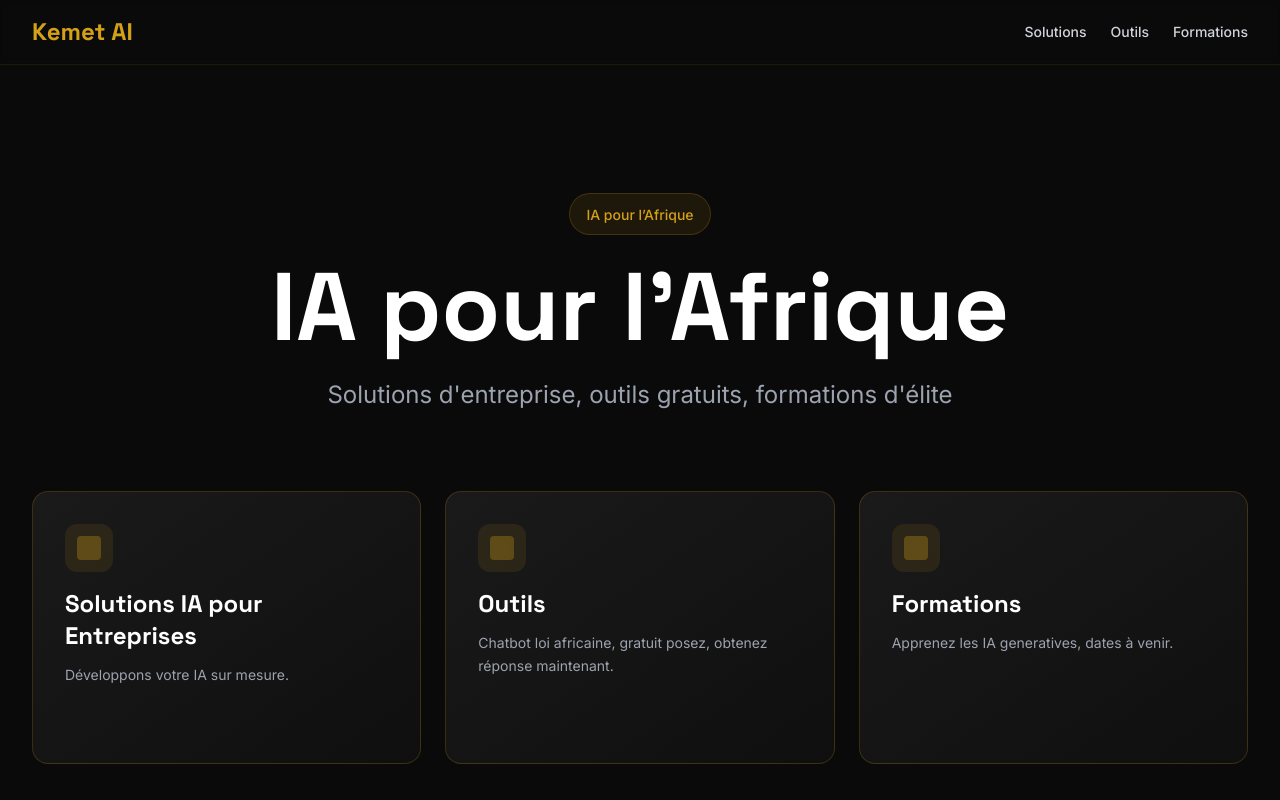
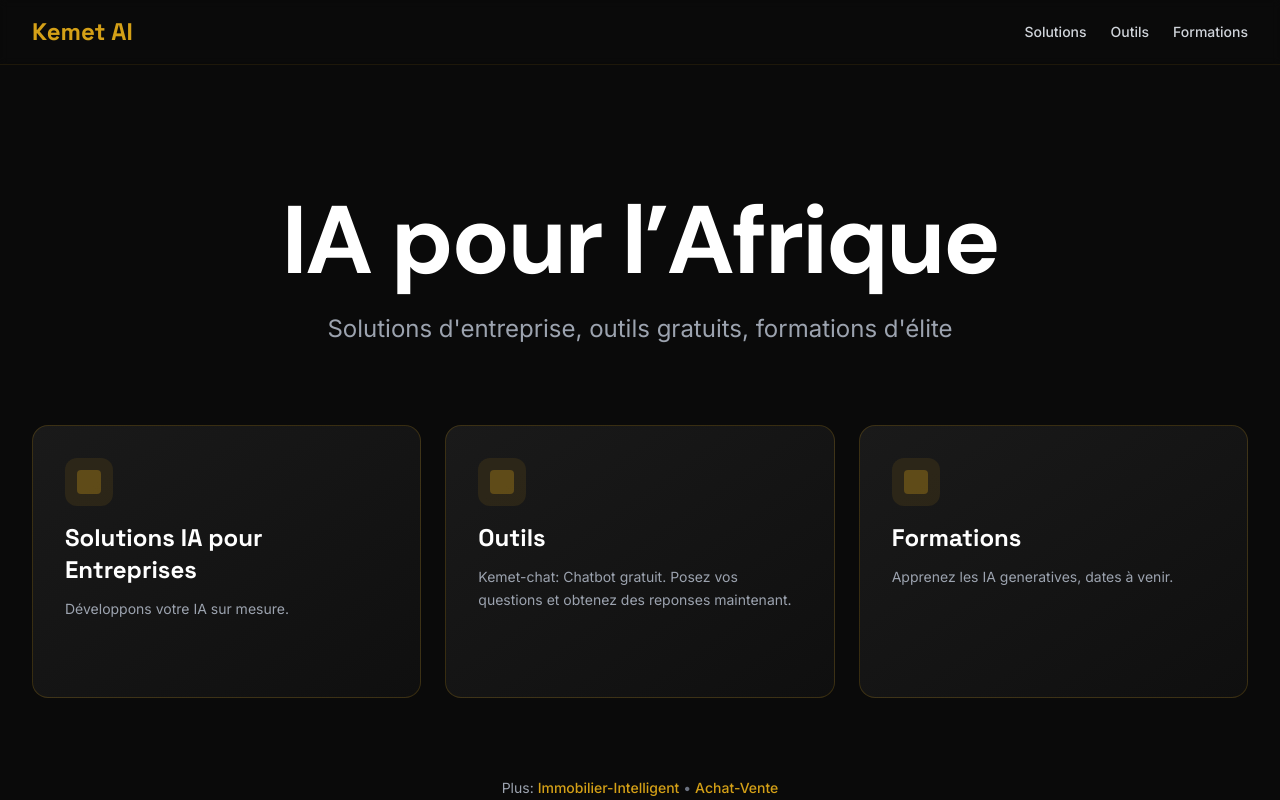
Before and after one commit to A-Njock/KEMET-AI, a React (Vite) app: page / in a window 1280 px wide. Shown: the top 800 px of the page. Built offline with nearby package versions, Linux system fonts and the light colour scheme.

Commit message:
Home: remove duplicate badge; dynamic hero title; improve heading font. Outils card text updated (FR/EN).

```diff
--- a/src/locales/en.json
+++ b/src/locales/en.json
@@ -1,11 +1,11 @@
 {
-  "hero_title": "AI for Africa",
-  "hero_subhead": "IA pour l'Afrique",
+  "hero_title": "AI for Cameroon",
+  "hero_subhead": "IA pour le Cameroun",
   "hero_tagline": "Corporate solutions, AI tools, world-class training",
   "solutions_card": "Corporate AI Solutions",
   "solutions_card_desc": "Let's build your custom AI.",
   "outils_card": "Tools",
-  "outils_card_desc": "African law chatbot, ask and get answers instantly.",
+  "outils_card_desc": "Kemet-chat: Free chatbot. Ask questions and get answers instantly.",
   "formations_card": "AI Trainings",
   "formations_card_desc": "Learn generative AI, dates coming soon.",
   "plus_immobilier": "Smart Real Estate",
--- a/src/locales/fr.json
+++ b/src/locales/fr.json
@@ -1,11 +1,11 @@
 {
-  "hero_title": "IA pour l'Afrique",
-  "hero_subhead": "AI for Africa",
+  "hero_title": "IA pour le Cameroun",
+  "hero_subhead": "AI for Cameroon",
   "hero_tagline": "Solutions d'entreprise, outils gratuits, formations d'élite",
   "solutions_card": "Solutions IA pour Entreprises",
   "solutions_card_desc": "Développons votre IA sur mesure.",
   "outils_card": "Outils",
-  "outils_card_desc": "Chatbot loi africaine, gratuit posez, obtenez réponse maintenant.",
+  "outils_card_desc": "Kemet-chat: Chatbot gratuit. Posez vos questions et obtenez des reponses maintenant.",
   "formations_card": "Formations",
   "formations_card_desc": "Apprenez les IA generatives, dates à venir.",
   "plus_immobilier": "Immobilier-Intelligent",
--- a/src/pages/Home.tsx
+++ b/src/pages/Home.tsx
@@ -6,7 +6,7 @@
 import { Link } from 'react-router-dom';
 
 export default function Home() {
-  const { t } = useTranslation();
+  const { t, i18n } = useTranslation();
 
   const cards = [
     {
@@ -32,11 +32,8 @@
       <main className="max-w-7xl mx-auto px-6 lg:px-8">
         {/* Hero Section */}
         <section className="mt-20 md:mt-32 text-center mb-20">
-          <div className="inline-block mb-6 px-4 py-2 rounded-full bg-gold/10 border border-gold/20">
-            <span className="text-gold text-sm font-medium">IA pour l’Afrique</span>
-          </div>
-          <h1 className="text-6xl md:text-7xl lg:text-8xl font-heading font-bold text-white mb-6 leading-tight">
-            IA pour l’Afrique
+          <h1 className="text-6xl md:text-7xl lg:text-8xl font-display font-extrabold text-white mb-6 leading-tight tracking-tight">
+            {i18n.language === 'fr' ? 'IA pour l’Afrique' : 'AI for Africa'}
           </h1>
           <p className="text-xl md:text-2xl text-gray-400 max-w-2xl mx-auto leading-relaxed">
             {t('hero_tagline')}
```
